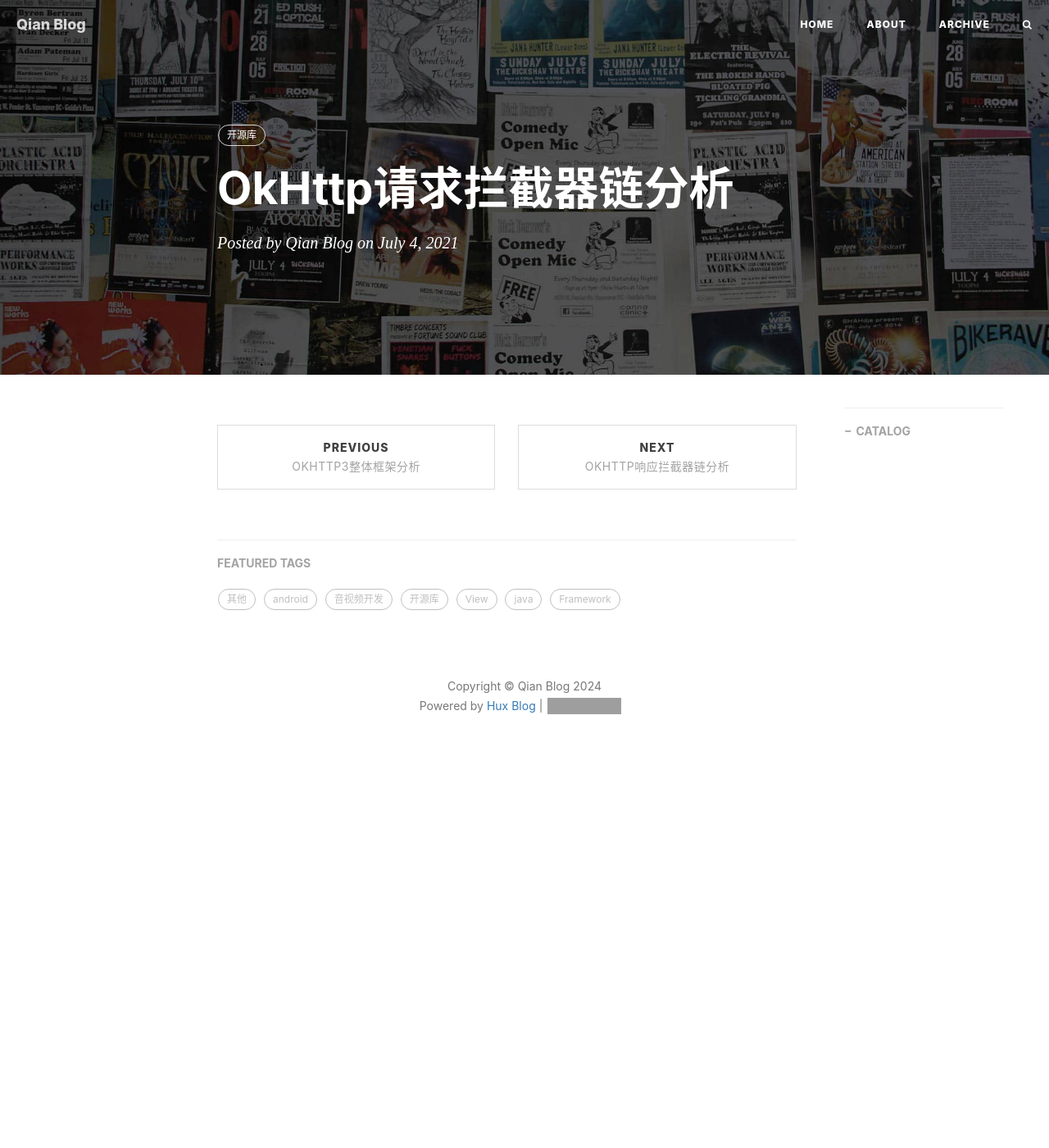
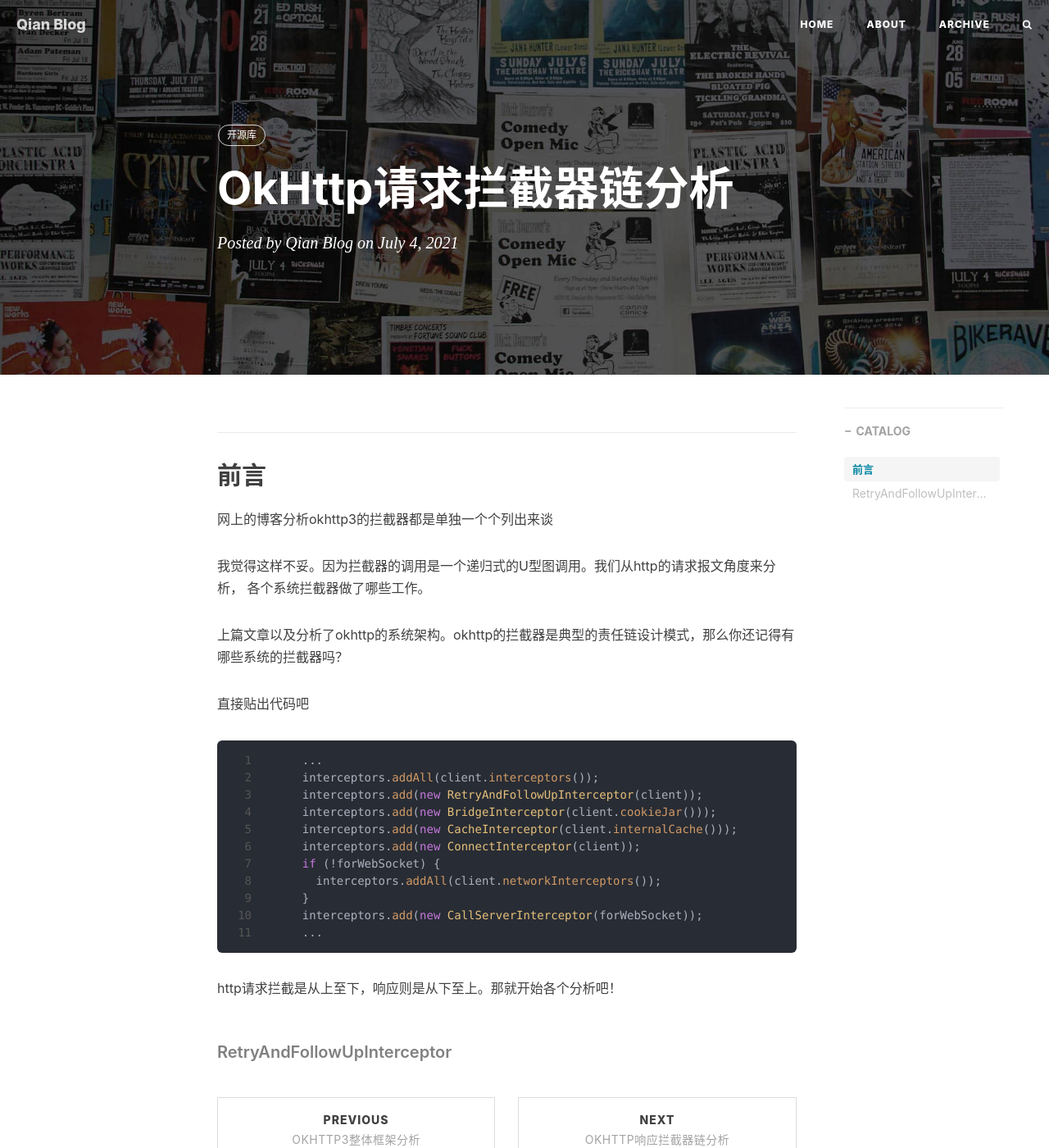
Before and after one commit to qianzheng0819/qianzheng0819.github.io, a Jekyll site: the page built from _posts/2021-07-04-okhttp请求拦截器链分析.md, in a window 1280 px wide and 1400 px high. Shown: the whole window at 82% size. Built offline with Jekyll 4.4.1, drawn with Linux system fonts in a browser that asks for light colours; nearby versions of some CDN libraries; comment, search, counter and statistics services are not loaded; grey boxes are pictures that could not be loaded.

Commit message:
okhttp framework

````diff
--- a/_posts/2021-07-04-okhttp请求拦截器链分析.md
+++ b/_posts/2021-07-04-okhttp请求拦截器链分析.md
@@ -5,3 +5,32 @@ date:   2021-07-04 10:48:00 +0800
 tags:   开源库
 description:
 ---
+
+前言
+-------------
+网上的博客分析okhttp3的拦截器都是单独一个个列出来谈
+
+我觉得这样不妥。因为拦截器的调用是一个递归式的U型图调用。我们从http的请求报文角度来分析，
+各个系统拦截器做了哪些工作。
+
+上篇文章以及分析了okhttp的系统架构。okhttp的拦截器是典型的责任链设计模式，那么你还记得有哪些系统的拦截器吗？
+
+直接贴出代码吧
+
+```java
+    ...
+    interceptors.addAll(client.interceptors());
+    interceptors.add(new RetryAndFollowUpInterceptor(client));
+    interceptors.add(new BridgeInterceptor(client.cookieJar()));
+    interceptors.add(new CacheInterceptor(client.internalCache()));
+    interceptors.add(new ConnectInterceptor(client));
+    if (!forWebSocket) {
+      interceptors.addAll(client.networkInterceptors());
+    }
+    interceptors.add(new CallServerInterceptor(forWebSocket));
+    ...
+```
+
+http请求拦截是从上至下，响应则是从下至上。那就开始各个分析吧！
+
+##### RetryAndFollowUpInterceptor
````
Also changed, not shown: _posts/2021-06-02-Glide之缓存和内存管理.md (+4 -4 lines), _posts/2021-06-11-OkHttp3整体框架分析.md (+3 -0 lines), 1 other file.
